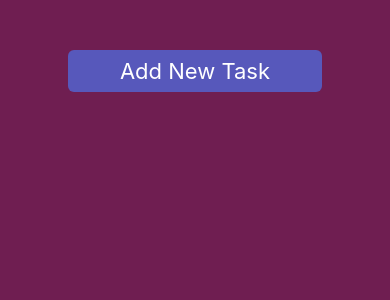
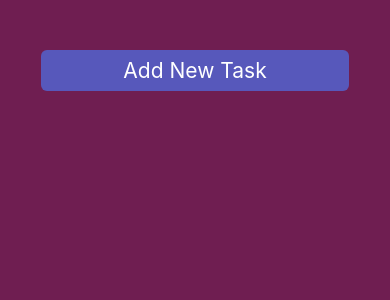
Before and after one commit to Laaguidi/Tasks-React-native, a React Native app: screen / in a window 390 px wide. Shown: the top 300 px of the page. Built offline with nearby package versions, Linux system fonts and the light colour scheme.

Commit message:
responsive finished

```diff
--- a/App.js
+++ b/App.js
@@ -81,9 +81,7 @@ export default function App() {
     }, [tasks]);
 
 
-
-
-  return (
+    return (
       <>
       <StatusBar backgroundColor="#6F1E51" />
       <View style={styles.appContainer}>
@@ -95,7 +93,7 @@ export default function App() {
           />*/}
           {/*  add */}
           <Text
-              style={[styles.button, { fontSize: deviceWidth < 500 ? 22 : 30 }]}
+              style={[styles.button, { fontSize: deviceWidth < 500 ? 21 : 30 }]}
               onPress={startAddTaskHandler}
           >
               Add New Task
@@ -171,10 +169,11 @@ const styles = StyleSheet.create({
         backgroundColor: '#5758BB',
         color: 'white',
         paddingVertical: 8,
-        paddingHorizontal: 52,
+        paddingHorizontal: 82,
         borderRadius: 6,
         alignSelf: 'center',
         textAlign: 'center',
         marginBottom: 10,
     },
+
 });
--- a/components/TaskInput.js
+++ b/components/TaskInput.js
@@ -33,19 +33,30 @@ function TaskInput(props){
                 <TextInput
                     style={[
                         styles.textInput,
-                        { fontSize: deviceWidth < 500 ? 16 : 20 } // Adjust font size dynamically
+                        { fontSize: deviceWidth < 500 ? 16 : 28 } // Adjust font size dynamically
                     ]}
                     placeholder="Add Your Task!"
                     onChangeText={taskInputHandler}
                     value={enteredTaskText}
+                    //add
+                    autoFocus={true}
                 />
 
-               <View style={styles.buttonContainer}>
+             {/*  <View style={styles.buttonContainer}>
                     <View style={styles.button}>
                         <Button title="Add Task" onPress={addTaskHandler} color="#be2edd" />
                     </View>
                     <View style={styles.button}>
                         <Button title="Cancel" onPress={props.onCancel} color="#ED4C67" />
+                    </View>
+               </View>*/}
+
+                <View style={styles.buttonContainer}>
+                    <View style={[styles.button, styles.buttonAdd]}>
+                        <Text style={styles.buttonText}  onPress={addTaskHandler} color="#be2edd" >Add Task</Text>
+                    </View>
+                    <View style={[styles.button, styles.buttonCancel]}>
+                        <Text style={styles.buttonText}  onPress={props.onCancel} color="#ED4C67" >Cancel</Text>
                     </View>
                 </View>
 
@@ -87,9 +98,15 @@ const styles = StyleSheet.create({
         flexDirection: 'row',
     },
     button: {
-        width: 100,
+        //width: 100,
         marginHorizontal: 8,
-        borderRadius: 10
+        borderRadius: 10,
+        //add
+        padding: deviceWidth < 380 ? 12 : 14,
+        fontSize: deviceWidth < 380 ? 17 : 30,
+        backgroundColor: "grey",
+        width: deviceWidth < 380 ? 10 : 150,
+        alignItems: "center",
     },
     image: {
         width: 100,
@@ -97,4 +114,15 @@ const styles = StyleSheet.create({
         //margin: 20,
         borderRadius: 6
     },
+    //add
+    buttonText: {
+        fontSize: Dimensions.get('window').width < 380 ? 17 : 20,
+        color: 'white',  // Add the desired text color
+    },
+    buttonAdd: {
+        backgroundColor: '#6c5ce7',
+    },
+    buttonCancel:{
+        backgroundColor: '#ED4C67',
+    }
 });
```
